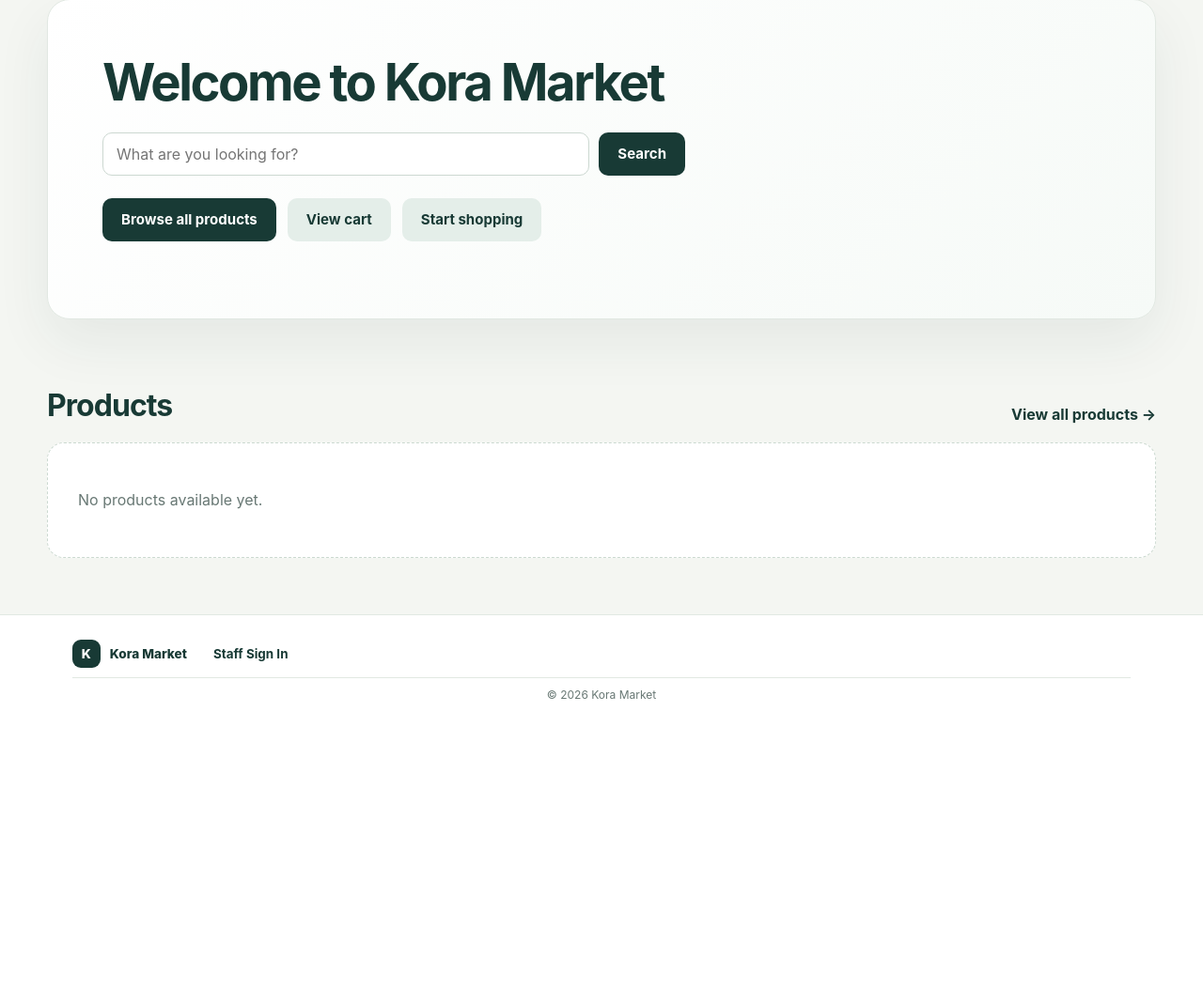
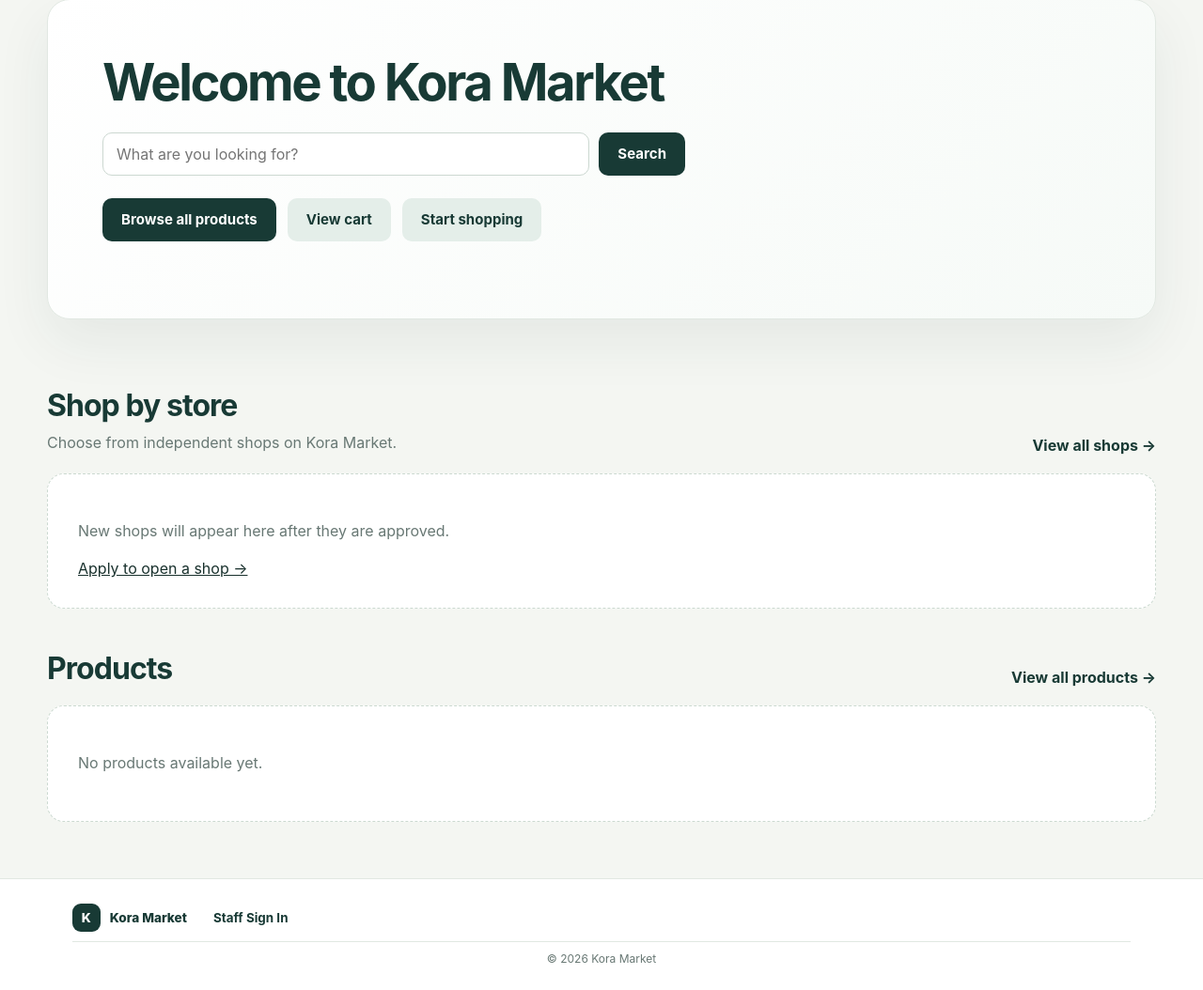
Before and after one commit to mustaphtouray7-svg/kora-market, a Flask app: page / in a window 1280 px wide. Shown: the part 137-1191 px from the top of the page at 94% size. Before the commit the page ends 881 px from the top, so only its background shows below. Run offline with Flask 3, Linux system fonts and the light colour scheme; data that the repository does not hold is empty; parts of the project's set-up code (start-up, migrations or seed data) failed here and were passed over.

Commit message:
Show approved shops on marketplace homepage

```diff
--- a/store/templates/index.html
+++ b/store/templates/index.html
@@ -15,6 +15,30 @@
         <a class="button button-secondary" href="{{ url_for('catalog') }}">Start shopping</a>
       </div>
     </div>
+  </section>
+
+  <section class="home-shop-section">
+    <div class="home-section-heading">
+      <div><h2>Shop by store</h2><p>Choose from independent shops on Kora Market.</p></div>
+      <a class="text-link" href="{{ url_for('marketplace.shop_directory') }}">View all shops →</a>
+    </div>
+    {% if approved_shops %}
+      <div class="product-grid preview-grid">
+        {% for shop in approved_shops %}
+          <article class="product-card">
+            <div class="product-placeholder">{{ shop.name[:1] }}</div>
+            <div class="product-copy">
+              <p class="eyebrow">{{ shop.category }}</p>
+              <h2>{{ shop.name }}</h2>
+              <p>{{ shop.description }}</p>
+              <a href="{{ url_for('marketplace.shop_detail', slug=shop.slug) }}">Visit shop →</a>
+            </div>
+          </article>
+        {% endfor %}
+      </div>
+    {% else %}
+      <div class="home-empty"><p>New shops will appear here after they are approved.</p><a href="{{ url_for('marketplace.seller_register') }}">Apply to open a shop →</a></div>
+    {% endif %}
   </section>
 
   <section class="home-shop-section">
```
